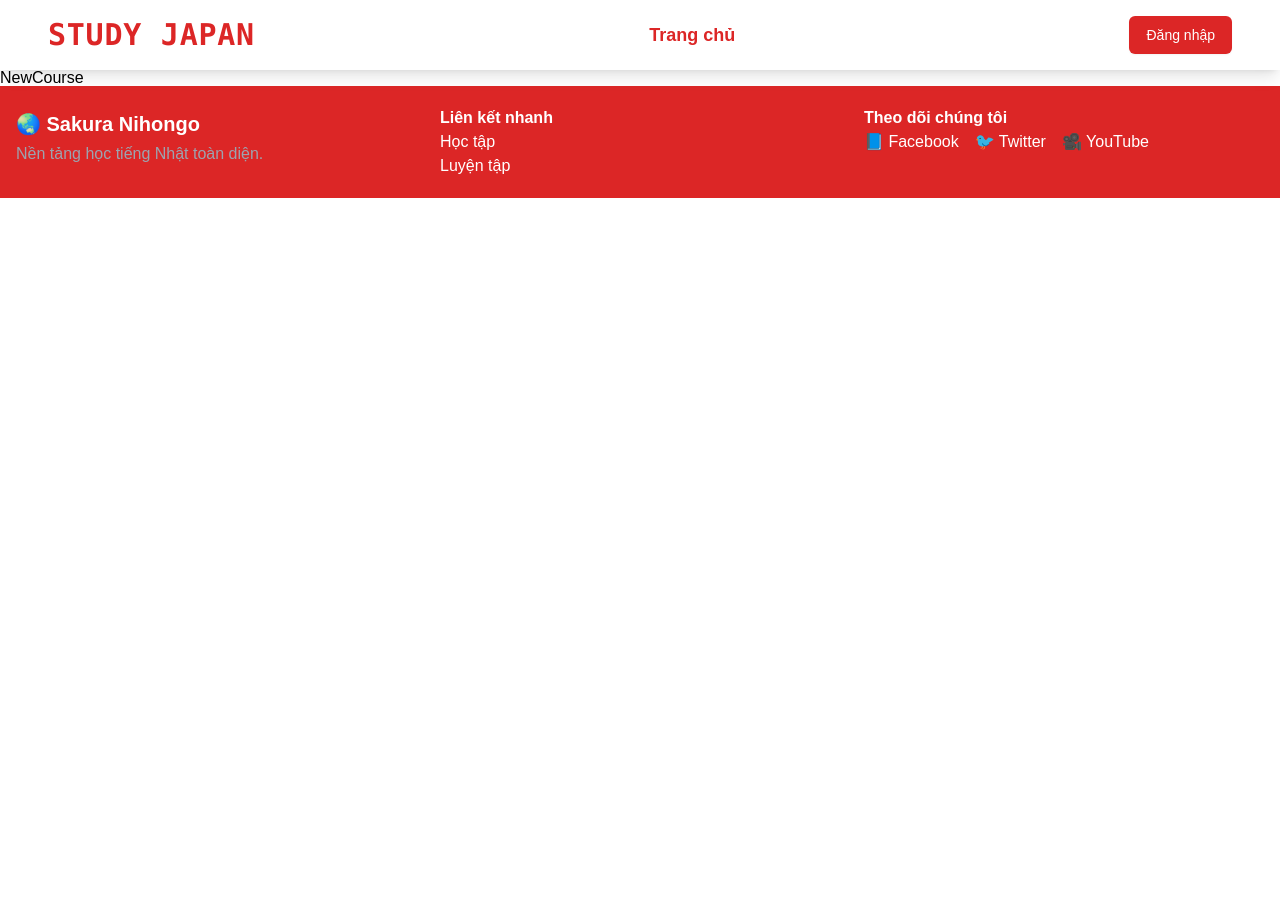
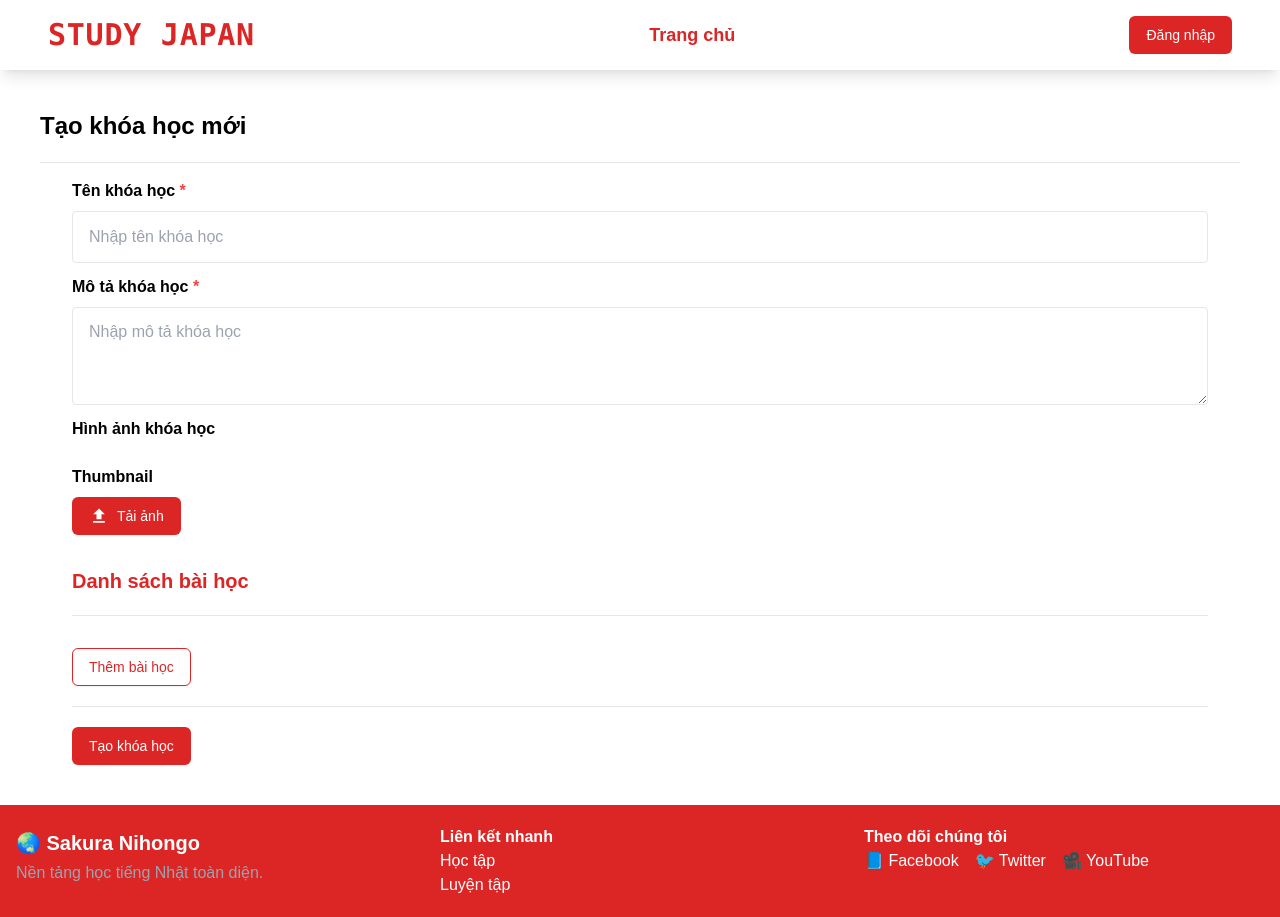
Before and after one commit to Tien2003deptrai/FRONTEND-CAP2-STUDY_JAPAN, a React (Vite) app: page /teacher/new-course in a window 1280 px wide. Before the commit the page ends 800 px from the top, so only its background shows below. Built offline with nearby package versions, Linux system fonts and the light colour scheme.

Commit message:
create course

```diff
--- a/src/components/image-upload/ImageUpload.jsx
+++ b/src/components/image-upload/ImageUpload.jsx
@@ -57,7 +57,7 @@ function ImageUpload({ onImageUpload }) {
                 htmlFor="thumbnail-upload"
                 className="primary-btn flex justify-center items-center gap-2 cursor-pointer"
             >
-                <Upload />
+                <Upload fontSize="small" />
                 {image ? 'Chọn ảnh khác' : 'Tải ảnh'}
             </label>
         </div>
--- a/src/pages/new-course/NewCourse.jsx
+++ b/src/pages/new-course/NewCourse.jsx
@@ -1,5 +1,200 @@
+import ImageUpload from '@/components/image-upload/ImageUpload'
+import axiosInstance from '@/network/httpRequest'
+import { zodResolver } from '@hookform/resolvers/zod'
+import { useState } from 'react'
+import { useFieldArray, useForm } from 'react-hook-form'
+import { useNavigate } from 'react-router-dom'
+import { v4 as uuidv4 } from 'uuid'
+import { z } from 'zod'
+
+// Schema Validation
+const courseSchema = z.object({
+    name: z.string().min(3, 'Tên khóa học phải có ít nhất 3 ký tự'),
+    description: z.string().min(10, 'Mô tả khóa học phải có ít nhất 10 ký tự'),
+    lessons: z
+        .array(
+            z.object({
+                lesson_id: z.string(),
+                lesson_title: z
+                    .string()
+                    .min(3, 'Tên bài học phải có ít nhất 3 ký tự'),
+                index: z.number(),
+            })
+        )
+        .min(1, 'Phải có ít nhất một bài học'),
+})
+
 function NewCourse() {
-  return <div>NewCourse</div>
+    const [submitting, setSubmitting] = useState(false)
+    const [apiError, setApiError] = useState(null)
+    const navigate = useNavigate()
+    const [thumbnail, setThumbnail] = useState()
+    const {
+        register,
+        control,
+        handleSubmit,
+        formState: { errors },
+    } = useForm({
+        resolver: zodResolver(courseSchema),
+        defaultValues: {
+            name: '',
+            description: '',
+            lessons: [],
+        },
+    })
+
+    const { fields, append, remove } = useFieldArray({
+        control,
+        name: 'lessons',
+    })
+
+    const onSubmit = async (data) => {
+        setSubmitting(true)
+        setApiError(null)
+        data.thumb = thumbnail
+        try {
+            const response = await axiosInstance.post('/course', {
+                ...data,
+            })
+
+            if (!response.status == 200) {
+                throw new Error('Không thể tạo khóa học. Vui lòng thử lại!')
+            }
+
+            alert('Khóa học đã được tạo thành công!')
+            navigate('/teacher')
+        } catch (error) {
+            setApiError(error.message)
+        } finally {
+            setSubmitting(false)
+        }
+    }
+
+    return (
+        <div className="p-10 w-full">
+            <h1 className="text-2xl font-bold mb-5">Tạo khóa học mới</h1>
+            <hr className="w-full my-5" />
+
+            <form onSubmit={handleSubmit(onSubmit)} className="w-full px-8">
+                <div className="w-full flex gap-3 flex-col">
+                    <label className="block font-bold">
+                        Tên khóa học <span className="text-red-500">*</span>
+                    </label>
+                    <input
+                        {...register('name')}
+                        className="border p-2 w-full rounded py-4 px-4"
+                        placeholder="Nhập tên khóa học"
+                    />
+                    {errors.name && (
+                        <p className="text-red-500">{errors.name.message}</p>
+                    )}
+                </div>
+
+                <div className="w-full flex gap-3 flex-col mt-4">
+                    <label className="block font-bold">
+                        Mô tả khóa học <span className="text-red-500">*</span>
+                    </label>
+                    <textarea
+                        {...register('description')}
+                        className="border p-2 w-full rounded py-4 px-4"
+                        placeholder="Nhập mô tả khóa học"
+                        rows={4}
+                    />
+                    {errors.description && (
+                        <p className="text-red-500">
+                            {errors.description.message}
+                        </p>
+                    )}
+                </div>
+
+                <div className="w-full flex gap-3 flex-col mt-4">
+                    <label className="block font-bold">Hình ảnh khóa học</label>
+                    <ImageUpload onImageUpload={setThumbnail} />
+                </div>
+
+                <div className="mt-8 w-full">
+                    <h2 className="text-xl font-bold text-primary">
+                        Danh sách bài học
+                    </h2>
+                    <hr className="w-full my-5" />
+
+                    {fields.map((lesson, index) => (
+                        <div
+                            key={lesson.id}
+                            className="border p-3 rounded mb-3"
+                        >
+                            <div className="w-full flex gap-3 flex-col">
+                                <label className="block font-bold">
+                                    Tên bài học{' '}
+                                    <span className="text-red-500">*</span>
+                                </label>
+                                <input
+                                    {...register(
+                                        `lessons.${index}.lesson_title`
+                                    )}
+                                    className="border p-2 w-full rounded py-4 px-4"
+                                    placeholder="Nhập tên bài học"
+                                />
+                                {errors.lessons?.[index]?.lesson_title && (
+                                    <p className="text-red-500">
+                                        {
+                                            errors.lessons[index].lesson_title
+                                                ?.message
+                                        }
+                                    </p>
+                                )}
+                            </div>
+                            <input
+                                type="hidden"
+                                {...register(`lessons.${index}.index`)}
+                                value={index}
+                            />
+
+                            <button
+                                type="button"
+                                onClick={() => remove(index)}
+                                className="bg-blue-100 rounded text-sm px-4 py-2 mt-2 text-blue-700 hover:bg-blue-300 duration-150"
+                            >
+                                Xóa bài học
+                            </button>
+                        </div>
+                    ))}
+
+                    {errors.lessons && (
+                        <p className="text-red-500">{errors.lessons.message}</p>
+                    )}
+
+                    <button
+                        type="button"
+                        onClick={() =>
+                            append({
+                                lesson_id: uuidv4(),
+                                lesson_title: '',
+                                index: fields.length,
+                            })
+                        }
+                        className="mt-3 second-btn"
+                    >
+                        Thêm bài học
+                    </button>
+                </div>
+
+                <hr className="w-full my-5" />
+
+                {apiError && (
+                    <p className="text-red-500 text-center">{apiError}</p>
+                )}
+
+                <button
+                    type="submit"
+                    disabled={submitting}
+                    className="primary-btn"
+                >
+                    {submitting ? 'Đang gửi...' : 'Tạo khóa học'}
+                </button>
+            </form>
+        </div>
+    )
 }
 
 export default NewCourse
```
